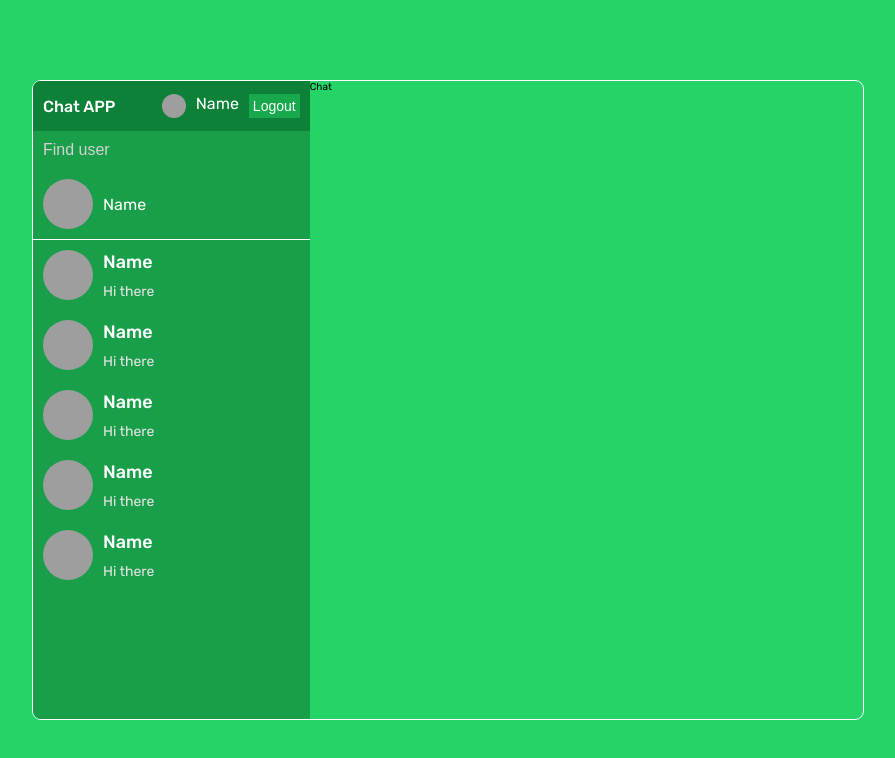
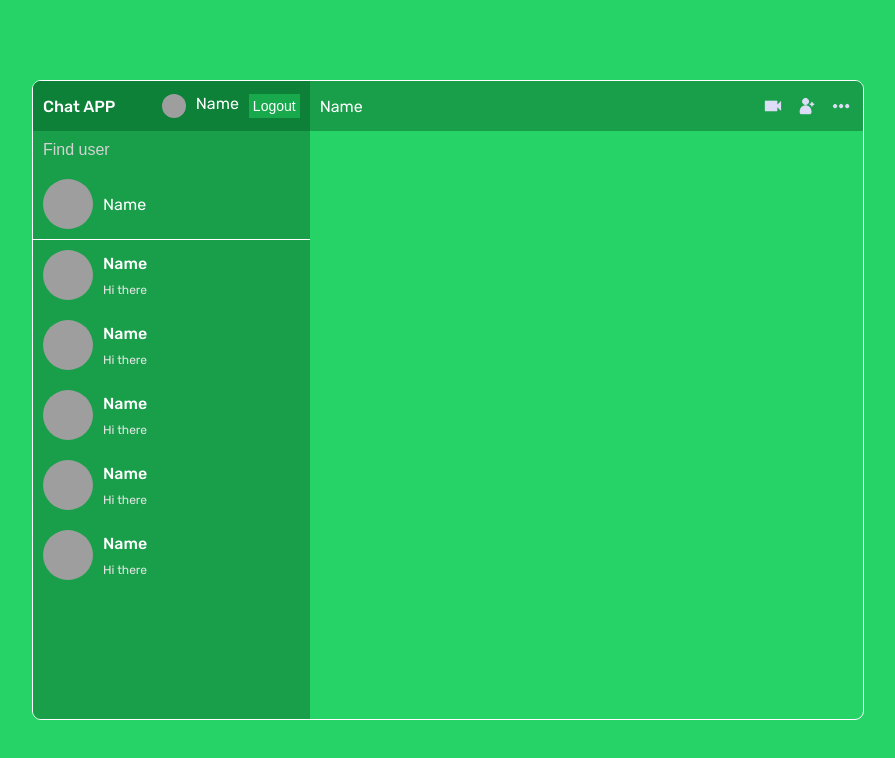
Before and after one commit to orpic/chat-app-rtc, a React (Create React App) app: page / in a window 1280 px wide. Shown: the top 758 px of the page, without its empty margins (192-1087 px from the left). Built offline with nearby package versions, Linux system fonts and the light colour scheme; grey boxes are pictures that could not be loaded.

Commit message:
chat header complete

```diff
--- a/src/components/Chat/Chat.js
+++ b/src/components/Chat/Chat.js
@@ -2,8 +2,21 @@ import React from "react";
 // eslint-disable-next-line
 import styles from "./Chat.module.css";
 
+import { images } from "../../images";
+
 const Chat = () => {
-  return <div className={styles.container}>Chat</div>;
+  return (
+    <div className={styles.chat}>
+      <div className={styles.chatInfo}>
+        <span>Name</span>
+        <div className={styles.chatIcons}>
+          <img src={images.cam} alt="cam" />
+          <img src={images.add} alt="add" />
+          <img src={images.more} alt="more" />
+        </div>
+      </div>
+    </div>
+  );
 };
 
 export default Chat;
--- a/src/components/Chat/Chat.module.css
+++ b/src/components/Chat/Chat.module.css
@@ -0,0 +1,21 @@
+.chatInfo {
+  height: 50px;
+  background-color: #199f4a;
+  display: flex;
+  align-items: center;
+  justify-content: space-between;
+  padding: 1rem;
+  color: #fff;
+  font-size: 1.6rem;
+}
+
+.chatIcons {
+  display: flex;
+  gap: 1rem;
+}
+
+.chatIcons img {
+  height: 24px;
+  width: 24px;
+  cursor: pointer;
+}
--- a/src/components/Chats/Chats.module.css
+++ b/src/components/Chats/Chats.module.css
@@ -21,11 +21,11 @@
 }
 
 .userChatInfo span {
-  font-size: 1.8rem;
+  font-size: 1.6rem;
   font-weight: 500;
 }
 
 .userChatInfo p {
-  font-size: 1.4rem;
+  font-size: 1.2rem;
   color: rgb(230, 230, 230);
 }
```
